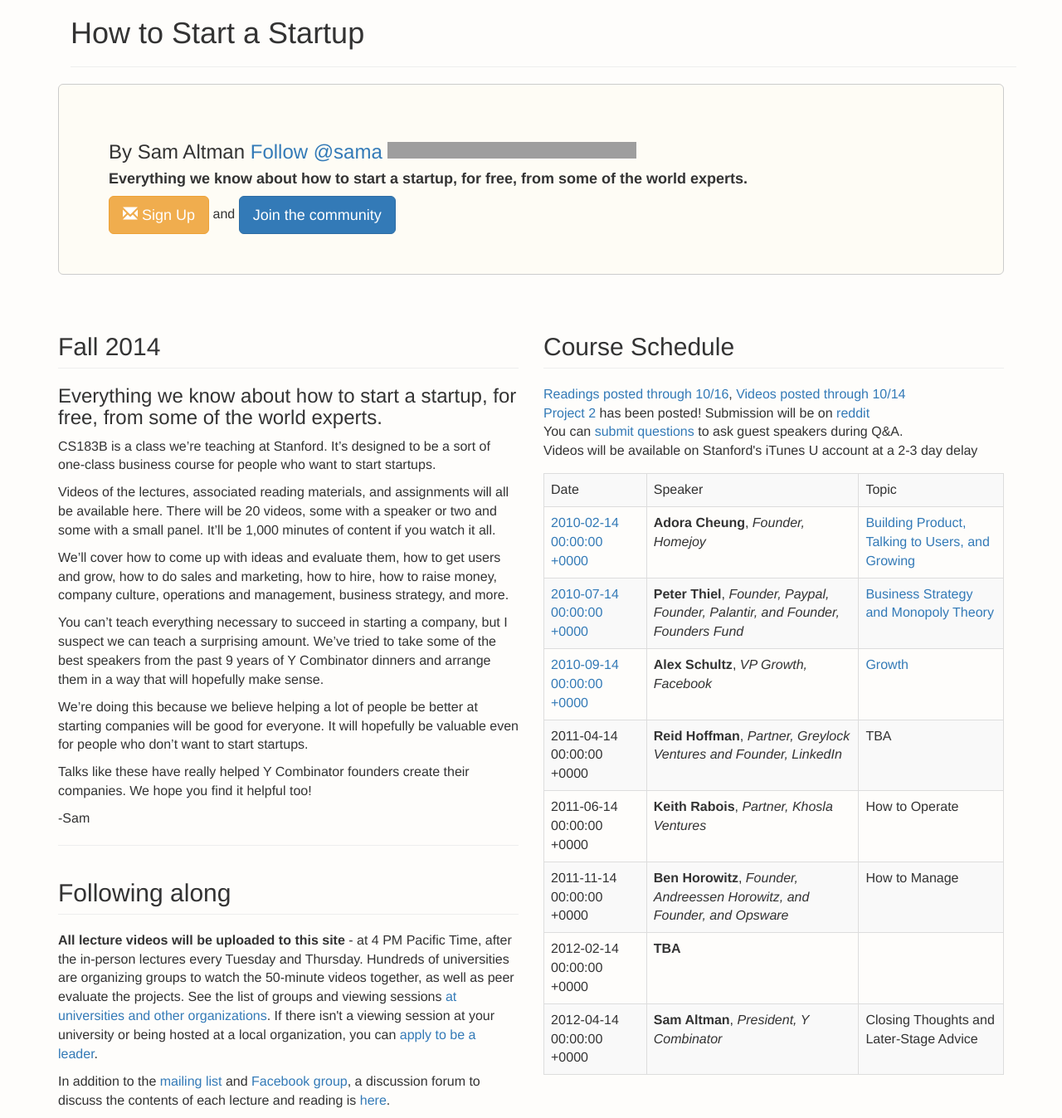
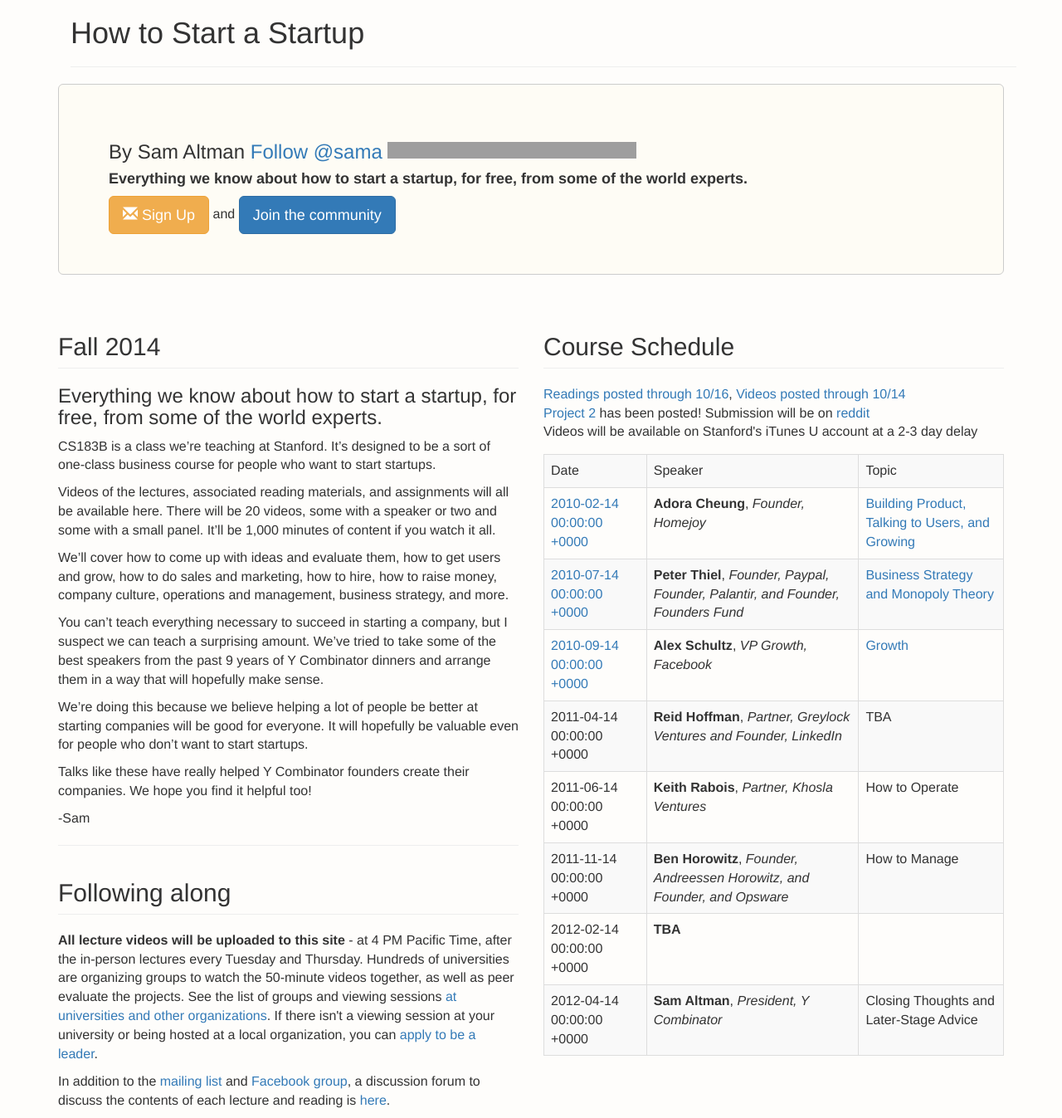
Before and after one commit to potluck/cs183b-bootstrap, a Jekyll site: the page built from index.md, in a window 1280 px wide. Shown: the whole page at 83% size. Built offline with Jekyll 4.4.1, drawn with Linux system fonts in a browser that asks for light colours; nearby versions of some CDN libraries; library files that are not in the unit come from our copies; comment, search, counter and statistics services are not loaded; a file with an impossible date is left out; grey boxes are pictures that could not be loaded.

Commit message:
remove Q&A

```diff
--- a/index.md
+++ b/index.md
@@ -63,8 +63,6 @@
     <br>
     <a href="/lists/projects">Project 2</a> has been posted! Submission will be on <a href="http://www.reddit.com/r/HTSASprojects/">reddit</a>
     <br>
-    You can <a href="https://docs.google.com/forms/d/1lorGlu_-OpRJfg9ArpwsIxv27__aZVSwJLZrC8wQpKU/viewform">submit questions</a> to ask guest speakers during Q&A.
-    <br>
     Videos will be available on Stanford's iTunes U account at a 2-3 day delay
     <table class="table table-striped table-bordered top-margin">
       <tr>
```
Also changed, not shown: 1 other file.
